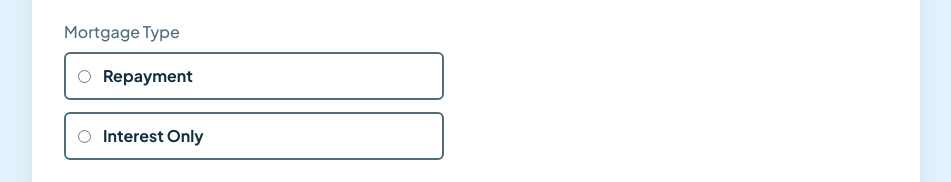
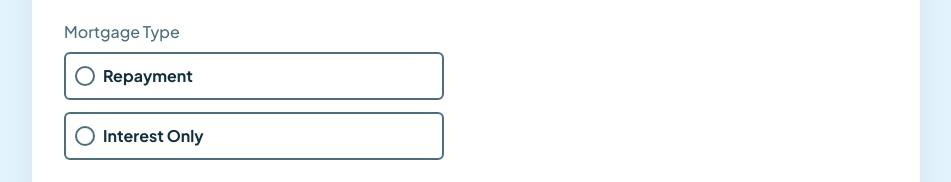
Before and after one commit to aatmaneoulmouden/mortgage-repayment-calculator, a React (Vite) app: page / in a window 1280 px wide. Shown: the part 410-592 px from the top of the page, without its empty margins (164-1115 px from the left). Built offline with nearby package versions, Linux system fonts and the light colour scheme.

Commit message:
Form part 3: Mortgage Type radio input

```diff
--- a/src/index.css
+++ b/src/index.css
@@ -40,6 +40,44 @@
     }
 
     .radio-input-container label {
-        @apply font-bold cursor-pointer;
+        @apply w-full font-bold cursor-pointer;
+    }
+
+    .radio-input {
+        @apply relative;
+    }
+
+    input.radio-input::before {
+        content: "";
+        position: absolute;
+        top: 50%;
+        left: 50%;
+        transform: translate(-50%, -50%);
+        width: 20px;
+        height: 20px;
+        background: hsl(0, 0%, 100%);
+        border-radius: 50%;
+        border: 2px solid hsl(200, 24%, 40%);
+    }
+
+    input.radio-input::after {
+        content: "";
+        position: absolute;
+        top: 50%;
+        left: 50%;
+        transform: translate(-50%, -50%);
+        width: 12px;
+        height: 12px;
+        border-radius: 50%;
+        background: hsl(61, 70%, 52%);
+        display: none;
+    }
+
+    input.radio-input:checked:before {
+        border-color: hsl(61, 70%, 52%);
+    }
+
+    input.radio-input:checked::after {
+        display: block;
     }
 }
```
